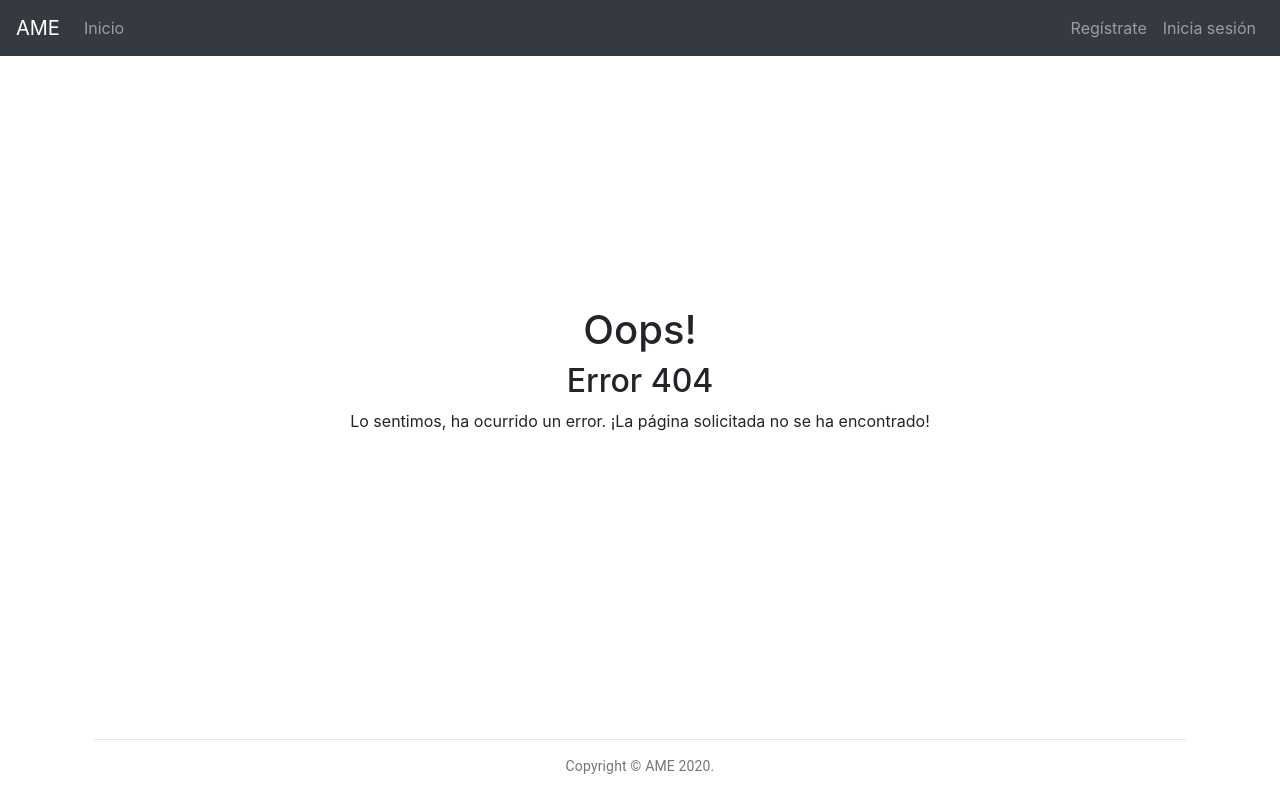
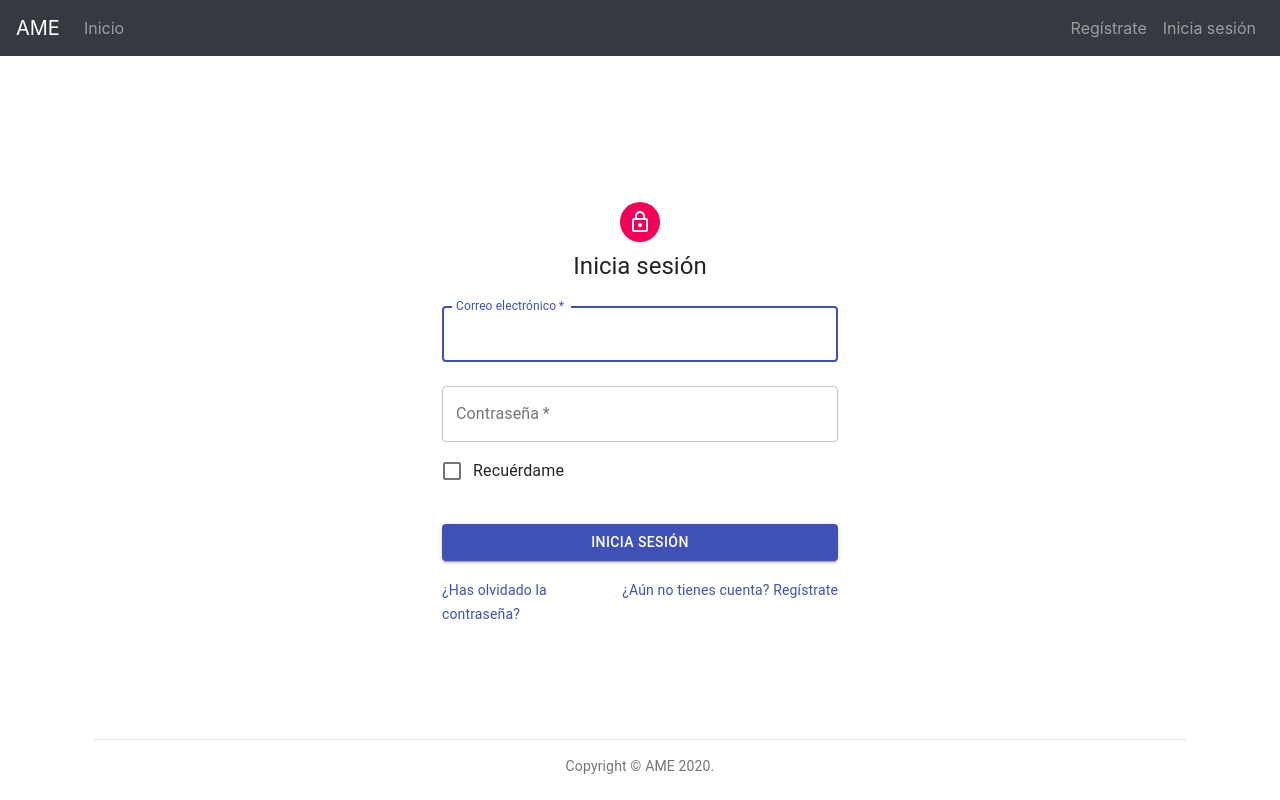
Before and after one commit to sguemar/electricity-market-analysis, a React (Create React App) app: page /login in a window 1280 px wide. Before the commit this address had no page. Built offline with nearby package versions, Linux system fonts and the light colour scheme.

Commit message:
Created login page

```diff
--- a/src/components/App/App.js
+++ b/src/components/App/App.js
@@ -2,6 +2,7 @@ import React from 'react';
 import Header from '../Header/Header';
 import Footer from '../Footer/Footer';
 import Home from '../Home/Home';
+import Login from '../Login/Login';
 import NoMatch from '../NoMatch/NoMatch';
 
 import {
@@ -20,6 +21,7 @@ function App() {
           <main>
             <Switch>
               <Route path="/" exact component={Home} />
+              <Route path="/login" component={Login} />
               <Route component={NoMatch} />
             </Switch>
           </main>
--- /dev/null
+++ b/src/components/Login/Login.js
@@ -0,0 +1,103 @@
+import React from 'react';
+
+import {
+  Avatar,
+  Button,
+  TextField,
+  FormControlLabel,
+  Checkbox,
+  Link,
+  Grid,
+  Typography,
+  makeStyles,
+  Container
+} from '@material-ui/core';
+
+import LockOutlinedIcon from '@material-ui/icons/LockOutlined';
+
+
+const Login = () => {
+  const classes = useStyles();
+
+  return (
+    <Container maxWidth="xs">
+      <div className={classes.paper}>
+        <Avatar className={classes.avatar}>
+          <LockOutlinedIcon />
+        </Avatar>
+        <Typography component="h1" variant="h5">
+          Inicia sesión
+        </Typography>
+        <form className={classes.form} noValidate>
+          <TextField
+            variant="outlined"
+            margin="normal"
+            required
+            fullWidth
+            id="email"
+            label="Correo electrónico"
+            name="email"
+            autoFocus
+          />
+          <TextField
+            variant="outlined"
+            margin="normal"
+            required
+            fullWidth
+            name="password"
+            label="Contraseña"
+            type="password"
+            id="password"
+          />
+          <FormControlLabel
+            control={<Checkbox value="remember" color="primary" />}
+            label="Recuérdame"
+          />
+          <Button
+            type="submit"
+            fullWidth
+            variant="contained"
+            color="primary"
+            className={classes.submit}
+          >
+            Inicia sesión
+          </Button>
+          <Grid container>
+            <Grid item xs>
+              <Link href="#" variant="body2">
+                ¿Has olvidado la contraseña?
+              </Link>
+            </Grid>
+            <Grid item>
+              <Link href="/register" variant="body2">
+                {"¿Aún no tienes cuenta? Regístrate"}
+              </Link>
+            </Grid>
+          </Grid>
+        </form>
+      </div>
+    </Container>
+  );
+}
+
+const useStyles = makeStyles((theme) => ({
+  paper: {
+    marginTop: theme.spacing(8),
+    display: 'flex',
+    flexDirection: 'column',
+    alignItems: 'center',
+  },
+  avatar: {
+    margin: theme.spacing(1),
+    backgroundColor: theme.palette.secondary.main,
+  },
+  form: {
+    width: '100%',
+    marginTop: theme.spacing(1),
+  },
+  submit: {
+    margin: theme.spacing(3, 0, 2),
+  },
+}));
+
+export default Login;
```
